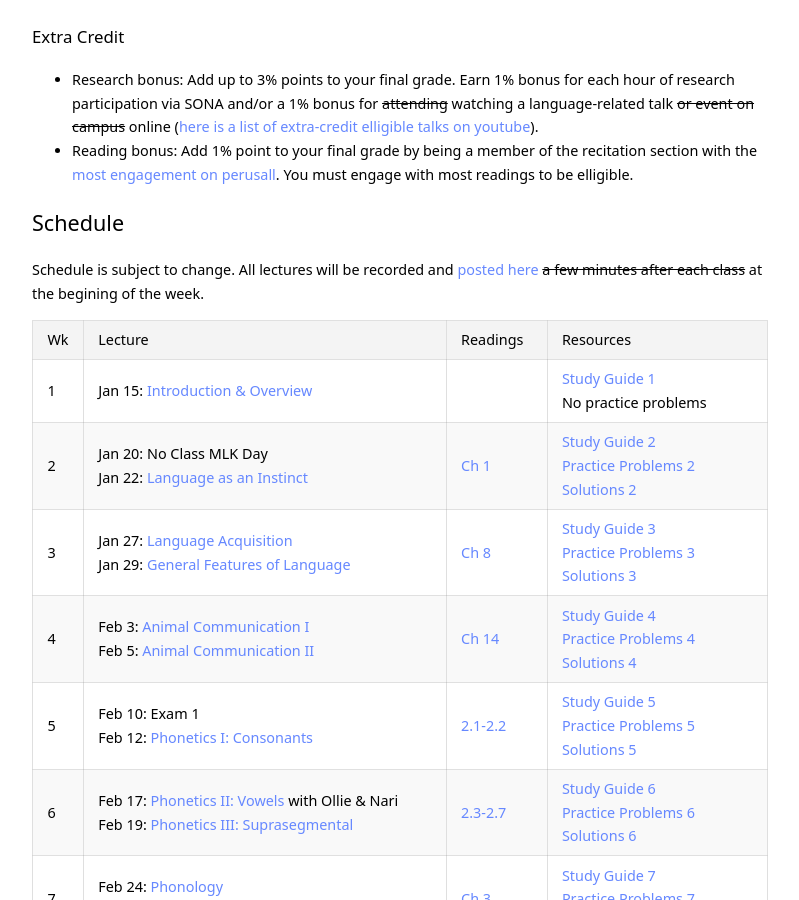
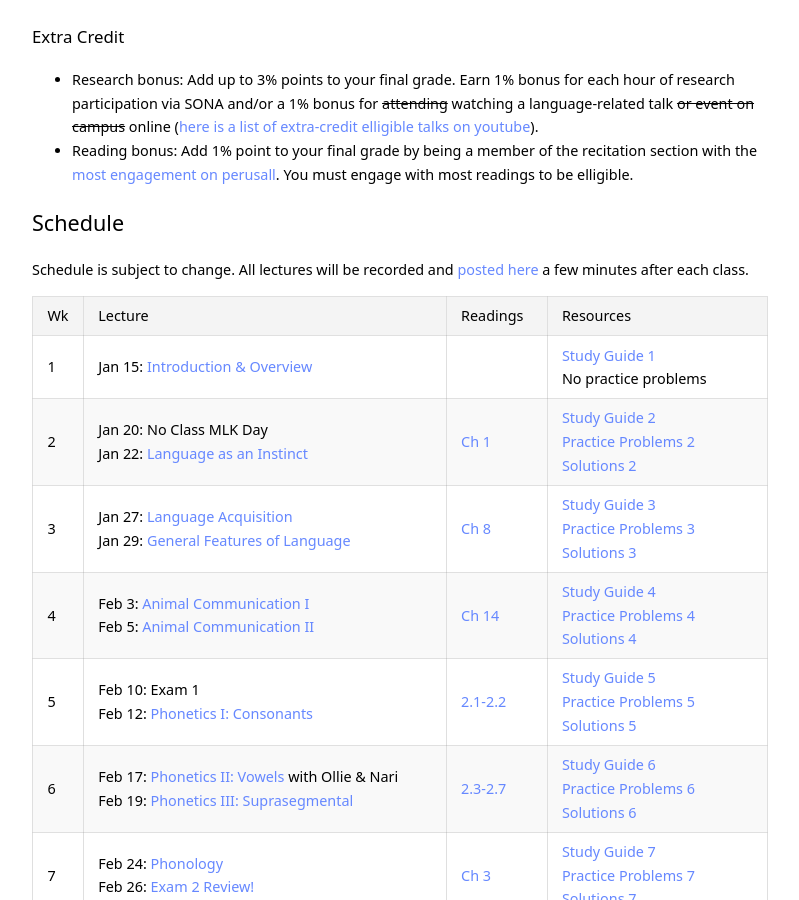
Before and after one commit to kschuler/ling001, a Jekyll site: the page built from index.md, in a window 1280 px wide and 900 px high, scrolled down 2399 px. Shown: the whole window, without its empty margins (240-1039 px from the left). Built offline with Jekyll 4.4.1, drawn with Linux system fonts in a browser that asks for light colours.

Commit message:
Update index.md

```diff
--- a/index.md
+++ b/index.md
@@ -79,7 +79,7 @@ Section | Time | Location | TA
 - **Reading bonus:** Add 1% point to your final grade by being a member of the recitation section with the [most engagement on perusall](resources/how-perusall-works.pdf). You must engage with most readings to be elligible.
 
 ## Schedule
-Schedule is subject to change. All lectures will be recorded and [posted here](https://upenn.hosted.panopto.com/Panopto/Pages/Sessions/List.aspx?folderID=99e28b4b-8d65-4ac1-9fe4-ab3c00e43bf5) ~~a few minutes after each class~~ at the begining of the week.
+Schedule is subject to change. All lectures will be recorded and [posted here](https://upenn.hosted.panopto.com/Panopto/Pages/Sessions/List.aspx?folderID=99e28b4b-8d65-4ac1-9fe4-ab3c00e43bf5) a few minutes after each class.
 
 Wk  | Lecture | Readings | Resources
   --- | --- | --- | ---
```
